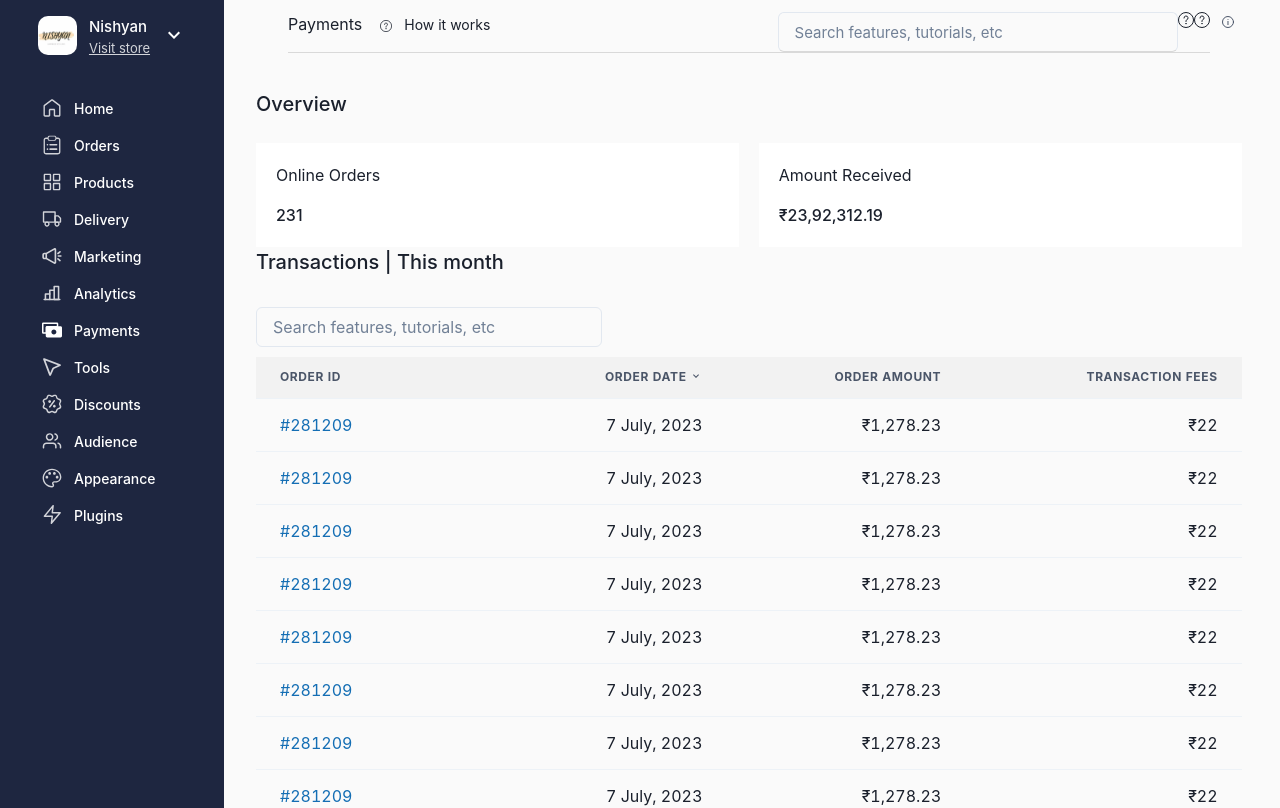
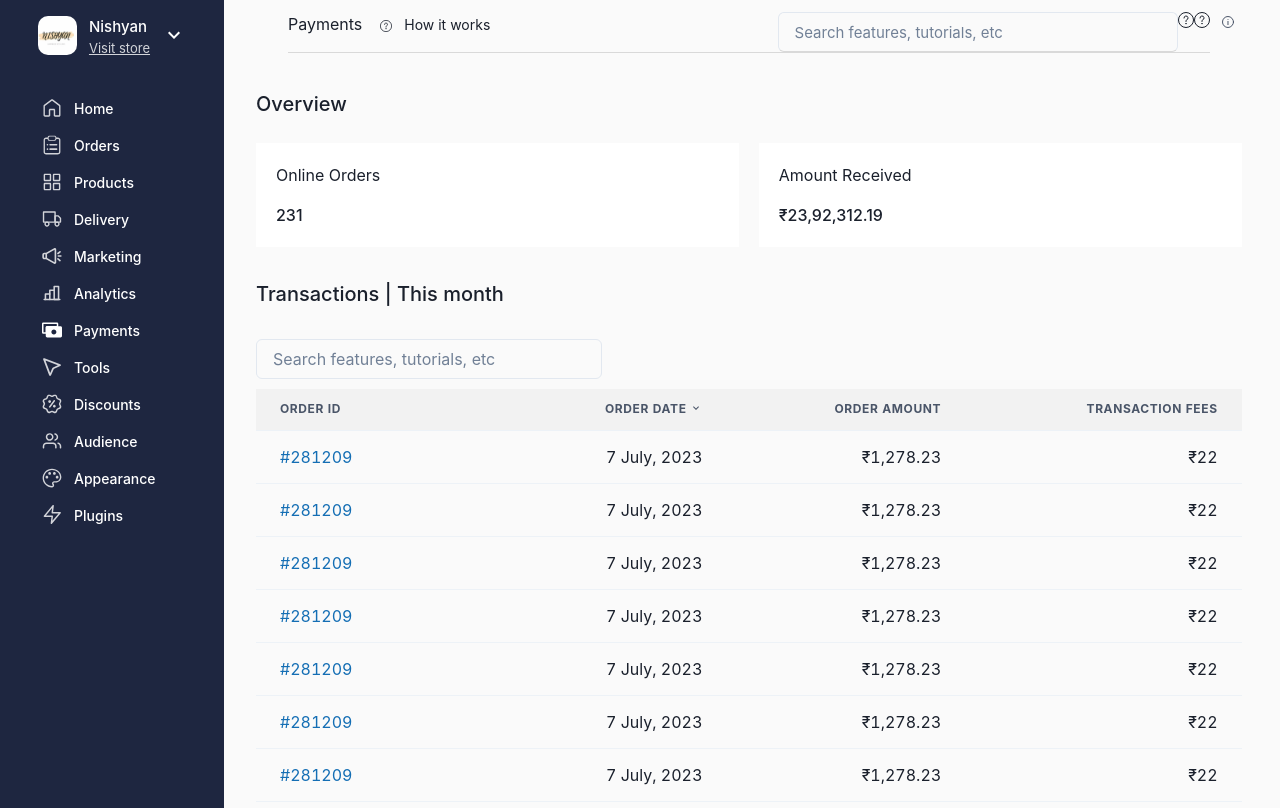
Before and after one commit to vineetkhemnani/Dukaan-assignment, a React (Vite) app: page / in a window 1280 px wide. Shown: the top 808 px of the page. Built offline with nearby package versions, Linux system fonts and the light colour scheme.

Commit message:
change to transaction table

```diff
--- a/src/components/TransactionTable.jsx
+++ b/src/components/TransactionTable.jsx
@@ -17,7 +17,7 @@ const TransactionTable = () => {
   return (
     <>
       <Box>
-        <Text fontSize={'20px'} fontWeight={'500'} mb={'20px'}>Transactions | This month</Text>
+        <Text fontSize={'20px'} fontWeight={'500'} mt={'32px'} mb={'20px'}>Transactions | This month</Text>
       </Box>
       <TableContainer w={'1128px'}>
         <Input
```
